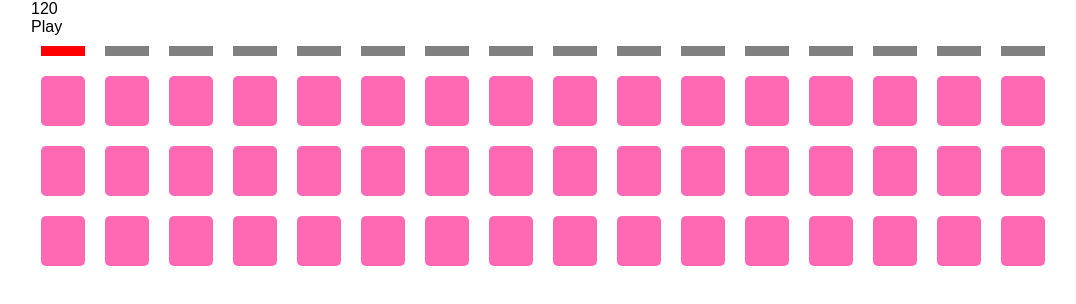
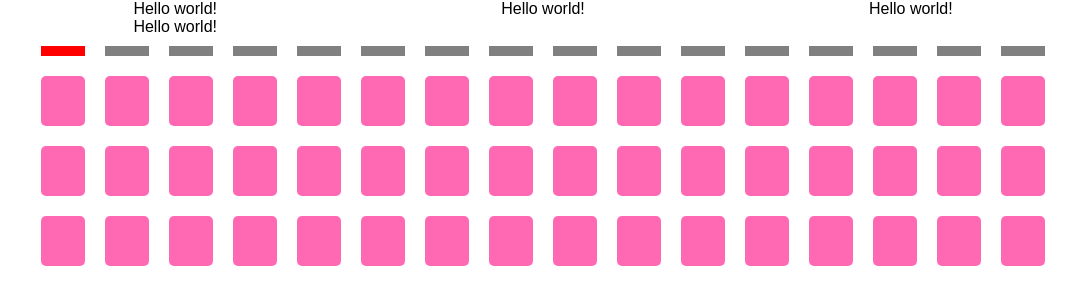
Before and after one commit to eliraybon/ElectronAligner, a React (Create React App) app: page / in a window 1280 px wide. Shown: the top 304 px of the page, without its empty margins (97-1173 px from the left). Built offline with nearby package versions, Linux system fonts and the light colour scheme.

Commit message:
Create new components

```diff
--- a/public/application.css
+++ b/public/application.css
@@ -1,5 +1,10 @@
 @import "./assets/css/reset.css";
 @import "./assets/css/drum_boy.css";
+@import "./assets/css/logo_and_buttons.css";
+@import "./assets/css/oscilloscope.css";
+@import "./assets/css/sound_controls.css";
+@import "./assets/css/wildcards.css";
+@import "./assets/css/step_sequencer.css";
 @import "./assets/css/row.css";
 @import "./assets/css/step.css";
 @import "./assets/css/step_bar.css";
--- a/public/assets/css/drum_boy.css
+++ b/public/assets/css/drum_boy.css
@@ -2,3 +2,15 @@
   width: 80%;
   margin: 0 auto;
 }
+
+.main {
+  width: 80%;
+  margin: 0 auto;
+  display: flex;
+  flex-direction: column;
+}
+
+.top {
+  display: flex;
+  justify-content: space-between;
+}
--- a/src/components/DrumBoy.jsx
+++ b/src/components/DrumBoy.jsx
@@ -1,5 +1,9 @@
 import React from 'react';
 import { Transport } from 'tone';
+import LogoAndButtons from './Main/LogoAndButtons';
+import Oscilloscope from './Main/Oscilloscope';
+import SoundControls from './Main/SoundControls';
+import Wildcards from './Main/Wildcards';
 import StepSequencer from './Sequencer/StepSequencer';
 
 export default class DrumBoy extends React.Component {
@@ -42,7 +46,18 @@ export default class DrumBoy extends React.Component {
   render() {
     return (
       <div className="drum-boy">
-        <input
+
+        <div className="main">
+          <div className="top">
+            <LogoAndButtons />
+            <Oscilloscope />
+            <SoundControls />
+          </div>
+
+          <Wildcards />
+        </div>
+
+        {/* <input
           type="number"
           value={this.state.bpm}
           onChange={this.updateBpm}
@@ -50,7 +65,7 @@ export default class DrumBoy extends React.Component {
 
         <div onClick={this.togglePlay}>
           {(this.state.playing) ? "Pause" : "Play"}
-        </div>
+        </div> */}
 
         <StepSequencer transport={Transport} />
       </div>
--- /dev/null
+++ b/src/components/Main/LogoAndButtons.jsx
@@ -0,0 +1,11 @@
+import React from 'react';
+
+export default class LogoAndButtons extends React.Component {
+  render() {
+    return (
+      <div className="logo-and-buttons">
+        Hello world!
+      </div>
+    )
+  }
+}
--- /dev/null
+++ b/src/components/Main/Oscilloscope.jsx
@@ -0,0 +1,11 @@
+import React from 'react';
+
+export default class Oscilloscope extends React.Component {
+  render() {
+    return (
+      <div className="oscilloscope">
+        Hello world!
+      </div>
+    )
+  }
+}
--- /dev/null
+++ b/src/components/Main/SoundControls.jsx
@@ -0,0 +1,11 @@
+import React from 'react';
+
+export default class SoundControls extends React.Component {
+  render() {
+    return (
+      <div className="sound-controls">
+        Hello world!
+      </div>
+    )
+  }
+}
--- /dev/null
+++ b/src/components/Main/Wildcards.jsx
@@ -0,0 +1,11 @@
+import React from 'react';
+
+export default class Wildcards extends React.Component {
+  render() {
+    return (
+      <ul className="wildcards">
+        Hello world!
+      </ul>
+    )
+  }
+}
```
Also changed, not shown: public/assets/css/logo_and_buttons.css (added), public/assets/css/oscilloscope.css (added), public/assets/css/sound_controls.css (added), public/assets/css/step_sequencer.css (added), public/assets/css/wildcards.css (added).
